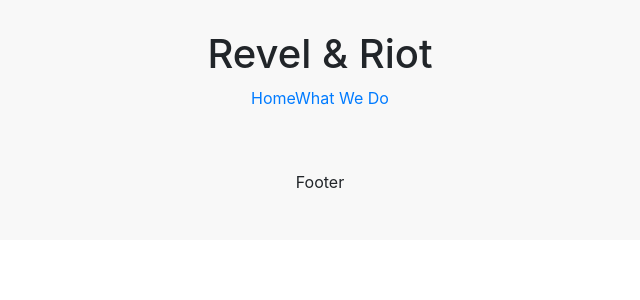
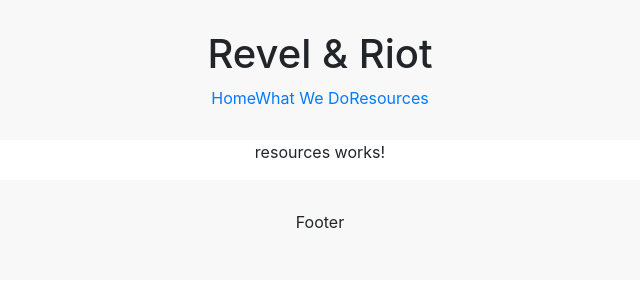
Before and after one commit to klowe27/ecommerce-rebuild, an Angular app: page /resources in a window 1280 px wide. Before the commit this address led to /. Shown: the top 300 px of the page, without its empty margins (320-960 px from the left). Built offline with nearby package versions, Linux system fonts and the light colour scheme.

Commit message:
Add basic resources component and link in Header

```diff
--- a/src/app/app.module.ts
+++ b/src/app/app.module.ts
@@ -8,6 +8,7 @@ import { routing } from './app.routing';
 import { HeaderComponent } from './header/header.component';
 import { FooterComponent } from './footer/footer.component';
 import { WhatWeDoComponent } from './what-we-do/what-we-do.component';
+import { ResourcesComponent } from './resources/resources.component';
 
 
 @NgModule({
@@ -16,7 +17,8 @@ import { WhatWeDoComponent } from './what-we-do/what-we-do.component';
     HomepageComponent,
     HeaderComponent,
     FooterComponent,
-    WhatWeDoComponent
+    WhatWeDoComponent,
+    ResourcesComponent
   ],
   imports: [
     BrowserModule,
--- a/src/app/app.routing.ts
+++ b/src/app/app.routing.ts
@@ -2,6 +2,7 @@ import { ModuleWithProviders }  from '@angular/core';
 import { Routes, RouterModule } from '@angular/router';
 import { HomepageComponent } from './homepage/homepage.component';
 import { WhatWeDoComponent } from './what-we-do/what-we-do.component';
+import { ResourcesComponent } from './resources/resources.component';
 
 
 const appRoutes: Routes = [
@@ -13,6 +14,10 @@ const appRoutes: Routes = [
     path: 'what-we-do',
     component: WhatWeDoComponent
   },
+  {
+    path: 'resources',
+    component: ResourcesComponent
+  },
 ];
 
 export const routing: ModuleWithProviders = RouterModule.forRoot(appRoutes);
--- a/src/app/header/header.component.html
+++ b/src/app/header/header.component.html
@@ -2,4 +2,6 @@
   <h1>Revel & Riot</h1>
   <a href='/'>Home</a>
   <a href='/what-we-do'>What We Do</a>
+  <a href='/resources'>Resources</a>
+
 </div>
--- /dev/null
+++ b/src/app/resources/resources.component.html
@@ -0,0 +1,3 @@
+<p>
+  resources works!
+</p>
--- /dev/null
+++ b/src/app/resources/resources.component.ts
@@ -0,0 +1,15 @@
+import { Component, OnInit } from '@angular/core';
+
+@Component({
+  selector: 'app-resources',
+  templateUrl: './resources.component.html',
+  styleUrls: ['./resources.component.css']
+})
+export class ResourcesComponent implements OnInit {
+
+  constructor() { }
+
+  ngOnInit() {
+  }
+
+}
```
Also changed, not shown: src/app/resources/resources.component.css (added), 1 other file (tests, documents, lock files or other folders).
